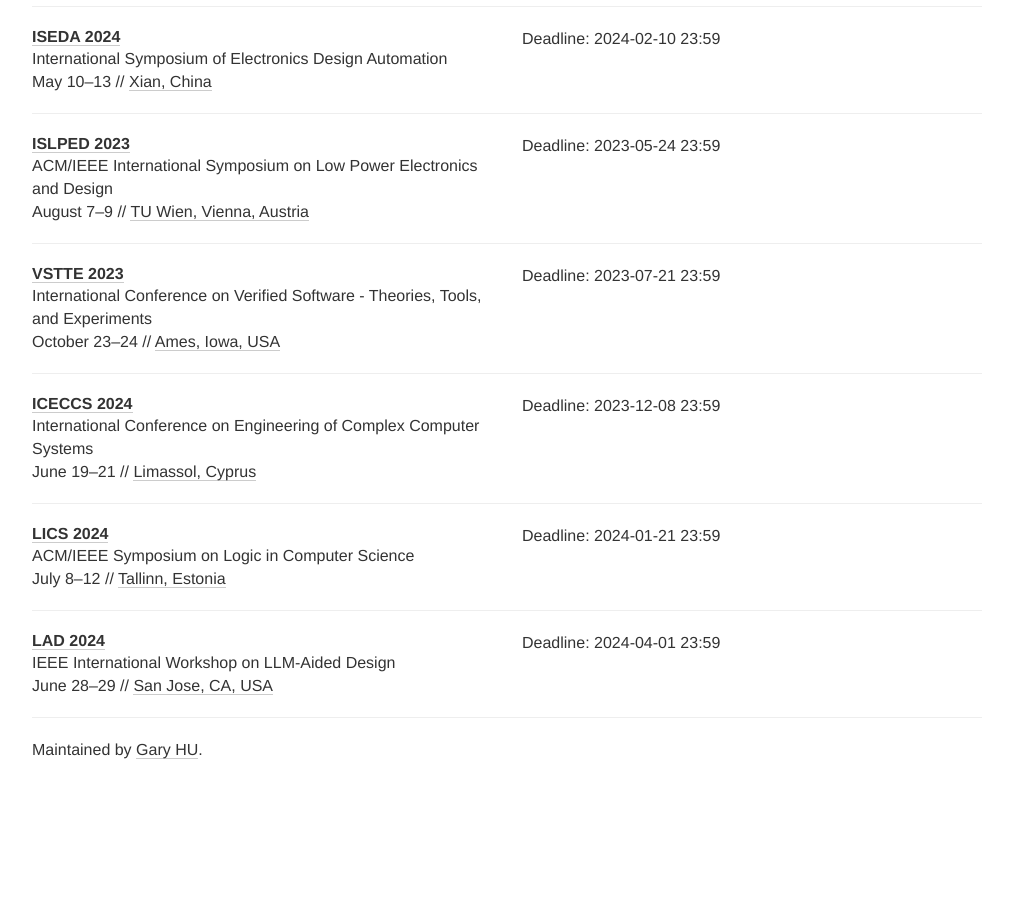
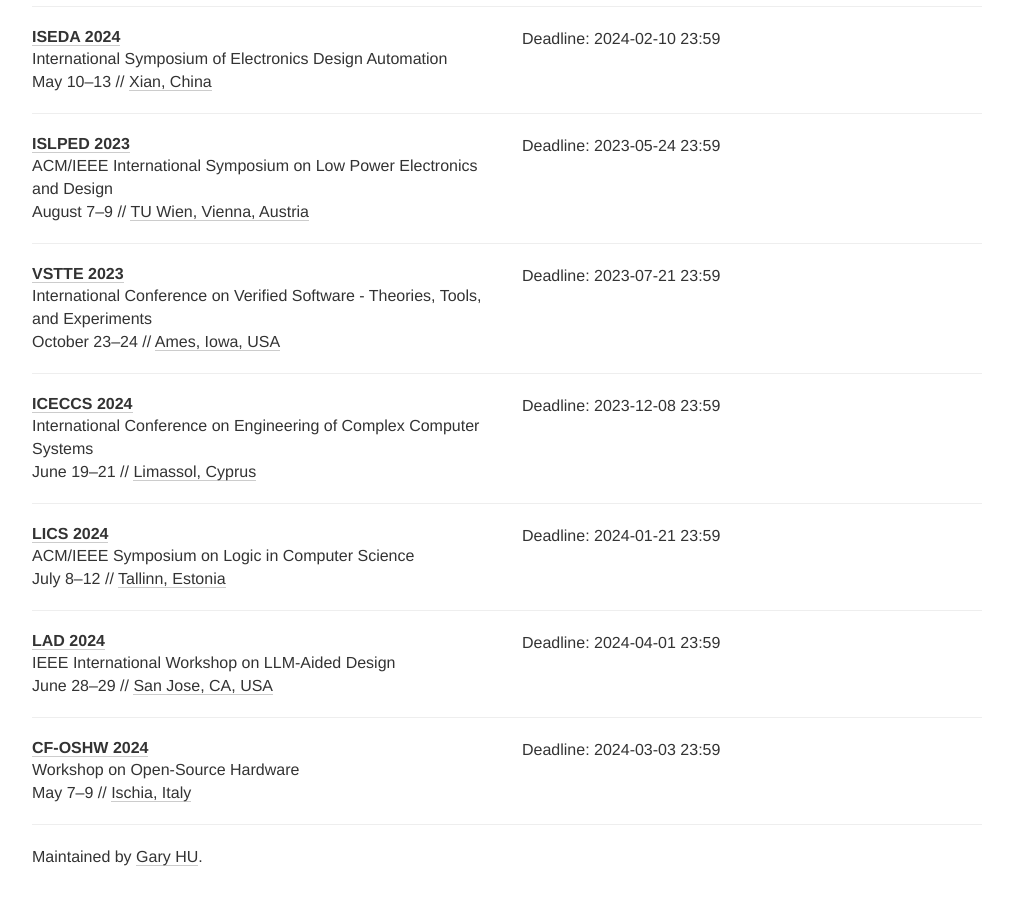
Before and after one commit to Gy-Hu/EDA_FV_conference_deadline, a Jekyll site: the page built from index.html, in a window 1280 px wide and 900 px high, scrolled down 3984 px. Shown: the whole window, without its empty margins (133-1146 px from the left). Built offline with Jekyll 4.4.1, drawn with Linux system fonts in a browser that asks for light colours; nearby versions of some CDN libraries; comment, search, counter and statistics services are not loaded; before the commit the page ends 4777 px from its top, so only the background shows below that.

Commit message:
update OSHW 2024

```diff
--- a/_data/conferences.yml
+++ b/_data/conferences.yml
@@ -341,3 +341,12 @@
   deadline: ["2024-04-01 23:59"]
   place: San Jose, CA, USA
   tags: [EDA]
+
+- name: CF-OSHW
+  year: 2024
+  date: May 7-9
+  description: Workshop on Open-Source Hardware
+  link: https://cfwosh2024.github.io/
+  deadline: ["2024-03-03 23:59"]
+  place:  Ischia, Italy
+  tags: [EDA]
```
